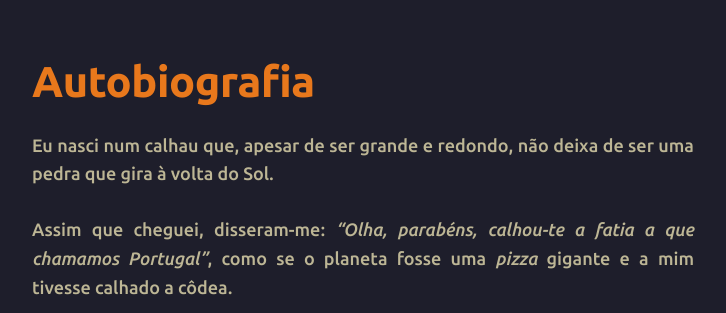
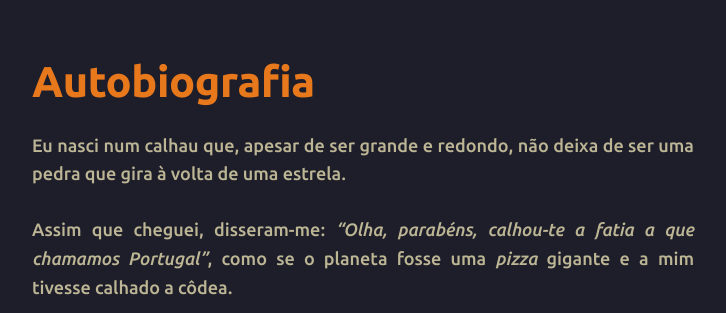
Before and after one commit to joaquim-capitao/joaquim-capitao.github.io, a Jekyll site: the page built from autobiografia.md, in a window 1280 px wide, cut to the strip 0-313 px from the top of the page. Shown: the whole strip, without its empty margins (277-1003 px from the left). Built offline with Jekyll 4.4.1, drawn with Linux system fonts in a browser that asks for light colours; our own code applies the rules of GitHub Pages for plain Markdown files.

Commit message:
Corrected reference to 'uma estrela' in text
Updated the description of the birthplace in autobiografia.md.

```diff
--- a/autobiografia.md
+++ b/autobiografia.md
@@ -1,6 +1,6 @@
 # Autobiografia
 
-Eu nasci num calhau que, apesar de ser grande e redondo, não deixa de ser uma pedra que gira à volta do Sol.
+Eu nasci num calhau que, apesar de ser grande e redondo, não deixa de ser uma pedra que gira à volta de uma estrela.
 
 Assim que cheguei, disseram-me: *"Olha, parabéns, calhou-te a fatia a que chamamos Portugal"*, como se o planeta fosse uma *pizza* gigante e a mim tivesse calhado a côdea.
 
```
